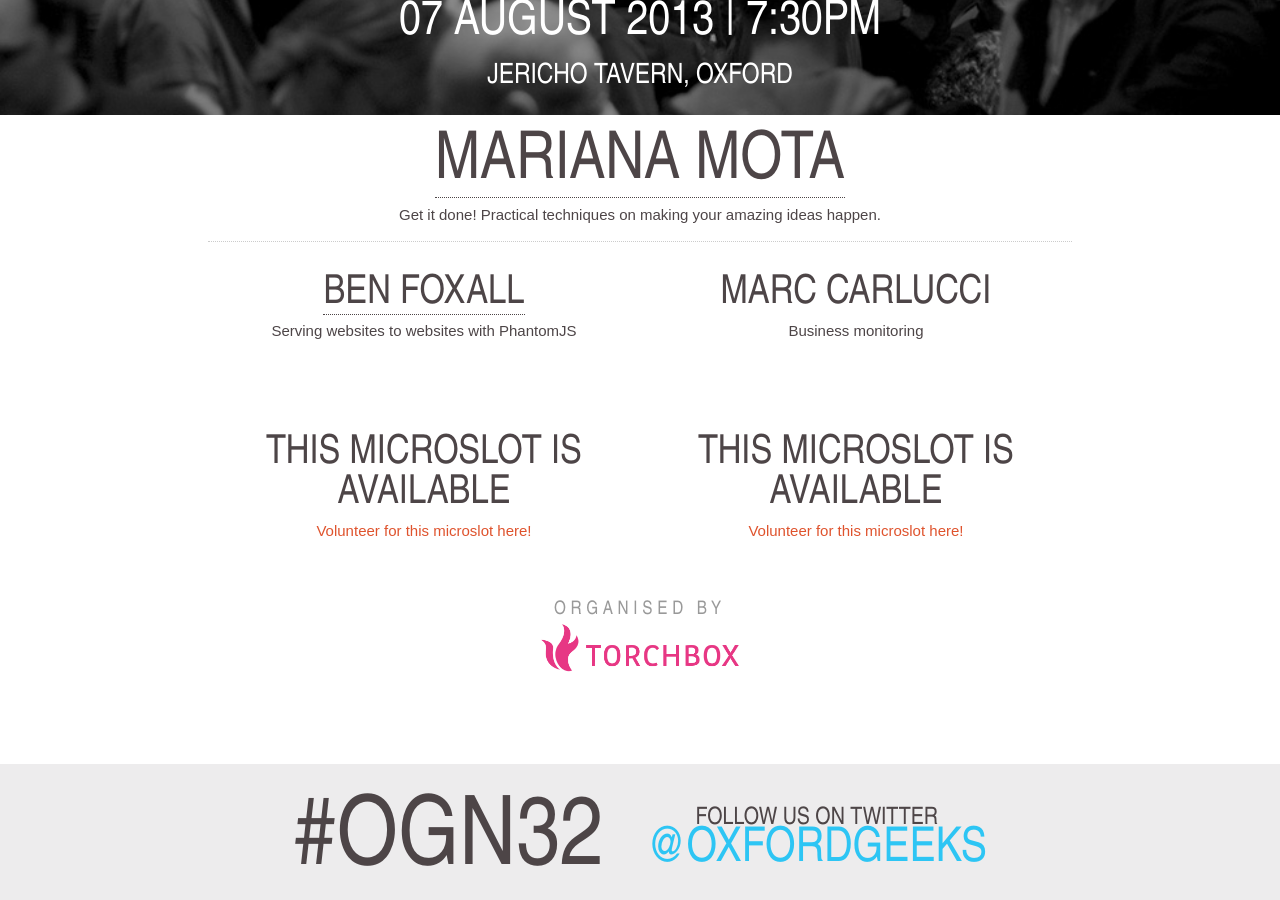
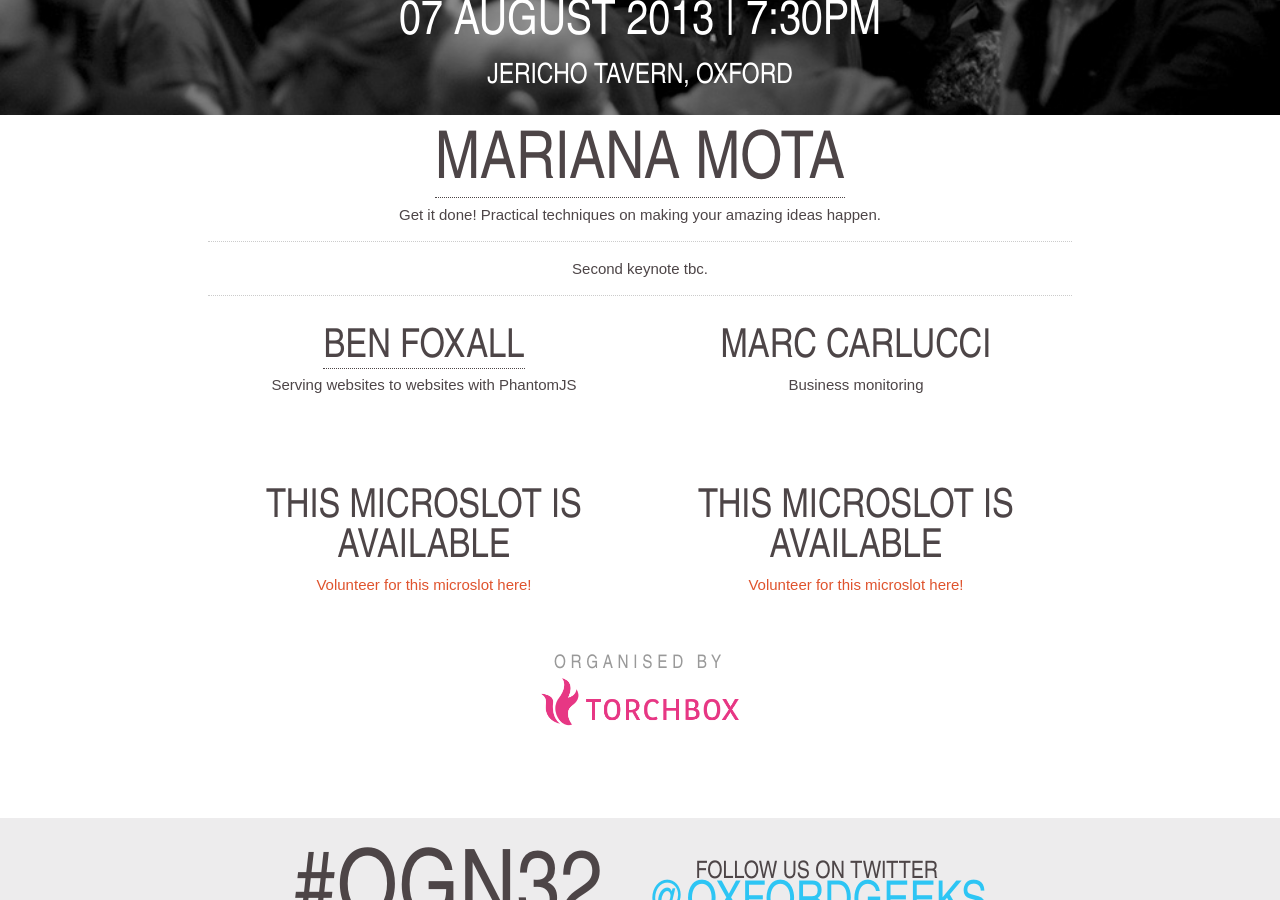
Before and after one commit to torchbox/ogn, a Jekyll site: the page built from _posts/2013-08-07-ogn32.markdown, in a window 1280 px wide and 900 px high, scrolled down 366 px. Built offline with Jekyll 4.4.1, drawn with Linux system fonts in a browser that asks for light colours; nearby versions of some CDN libraries; Markdown is read by kramdown in place of the engine named in the settings.

Commit message:
Update 2013-08-07-ogn32.markdown
Add placeholder for second keynote

```diff
--- a/_posts/2013-08-07-ogn32.markdown
+++ b/_posts/2013-08-07-ogn32.markdown
@@ -31,6 +31,10 @@
         <a href="http://www.marianamota.com" ><h2 itemprop="name">Mariana Mota</h2></a>
         <p>Get it done! Practical techniques on making your amazing ideas happen.</p>
     </li>
+    <li itemprop="performer" itemscope="itemscope" itemtype="http://schema.org/Person">
+        <p>Second keynote tbc.</p>
+    </li>
+
 </ul>
 
 <ul class="microslots">
```
